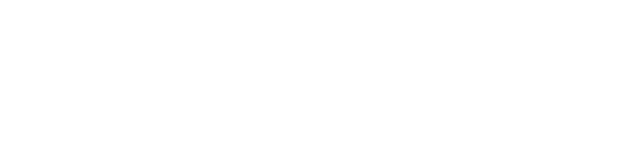
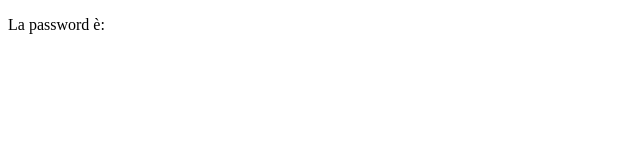
Before and after one commit to PasqualeDiMatteo/js-pwdgen-wannabe, a plain HTML site: page index.html in a window 1280 px wide. Shown: the whole page, without its empty margins (0-640 px from the left). Drawn offline with Linux system fonts and the light colour scheme.

Commit message:
Added element on DOM

```diff
--- a/index.html
+++ b/index.html
@@ -16,6 +16,10 @@
 
 <body>
 
+    <!-- Password Generated -->
+
+    <p>La password è: <span id="password"></span></p>
+
 </body>
 
 </html>
```
